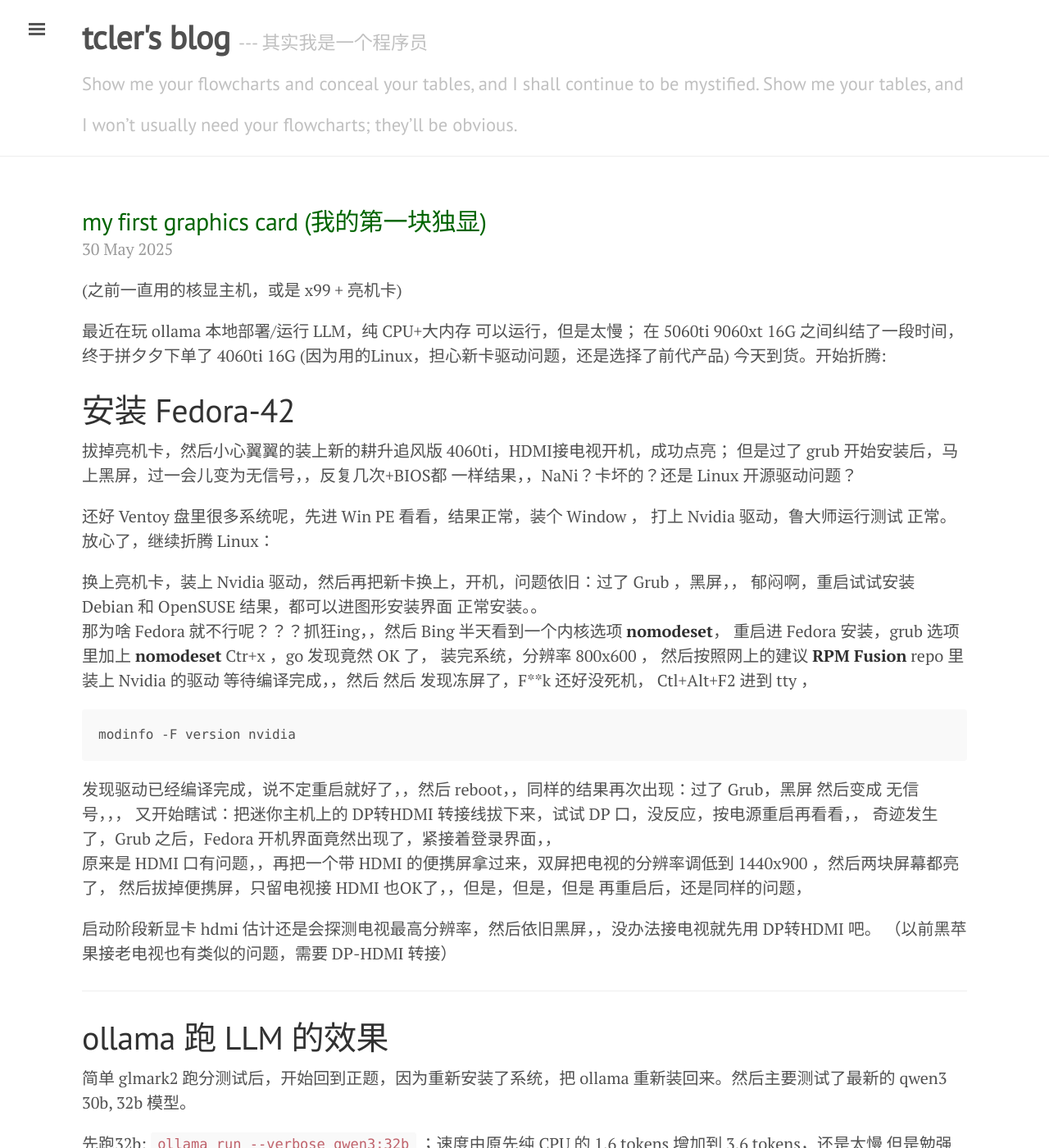
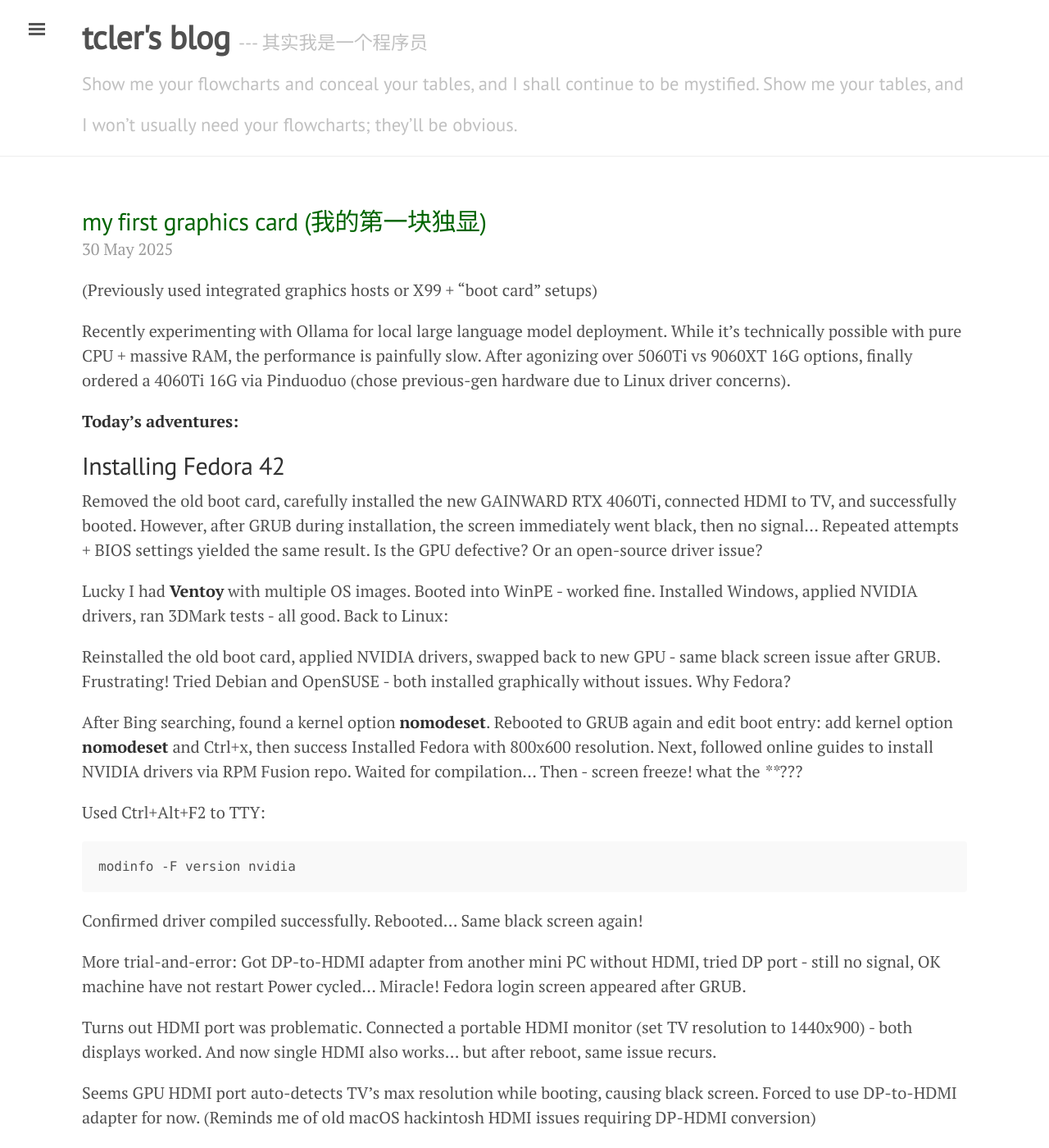
Before and after one commit to tcler/tcler.github.io, a Jekyll site: the page built from _posts/2025-05-30-my-first-graphics-card.md, in a window 1280 px wide and 1400 px high. Shown: the whole window at 82% size. Built offline with Jekyll 4.4.1, drawn with Linux system fonts in a browser that asks for light colours; some of the changed text lies outside the part shown.

Commit message:
Update 2025-05-30-my-first-graphics-card.md

````diff
--- a/_posts/2025-05-30-my-first-graphics-card.md
+++ b/_posts/2025-05-30-my-first-graphics-card.md
@@ -1,6 +1,81 @@
 ---
 layout: post
 title: "my first graphics card (我的第一块独显)"
+---
+(Previously used integrated graphics hosts or X99 + "boot card" setups)
+
+Recently experimenting with Ollama for local large language model deployment. While it's
+technically possible with pure CPU + massive RAM, the performance is painfully slow.
+After agonizing over 5060Ti vs 9060XT 16G options, finally ordered a 4060Ti 16G via
+Pinduoduo (chose previous-gen hardware due to Linux driver concerns).
+
+**Today's adventures:**
+
+## Installing Fedora 42
+Removed the old boot card, carefully installed the new GAINWARD RTX 4060Ti, connected
+HDMI to TV, and successfully booted. However, after GRUB during installation, the screen
+immediately went black, then no signal... Repeated attempts + BIOS settings yielded the
+same result. Is the GPU defective? Or an open-source driver issue?
+
+Lucky I had **Ventoy** with multiple OS images. Booted into WinPE - worked fine. Installed
+Windows, applied NVIDIA drivers, ran 3DMark tests - all good. Back to Linux:
+
+Reinstalled the old boot card, applied NVIDIA drivers, swapped back to new GPU - same black
+screen issue after GRUB. Frustrating! Tried Debian and OpenSUSE - both installed
+graphically without issues. Why Fedora?
+
+After Bing searching, found a kernel option **nomodeset**. Rebooted to GRUB again and edit
+boot entry: add kernel option **nomodeset** and Ctrl+x, then success Installed Fedora with 800x600 resolution. Next, followed online guides to install NVIDIA drivers via RPM Fusion repo. Waited for compilation...
+Then - screen freeze!  what the ****???
+
+Used Ctrl+Alt+F2 to TTY:
+```
+modinfo -F version nvidia
+```
+Confirmed driver compiled successfully. Rebooted... Same black screen again!
+
+More trial-and-error: Got DP-to-HDMI adapter from another mini PC without HDMI, tried DP port - still no signal, OK machine have not restart
+Power cycled... Miracle! Fedora login screen appeared after GRUB.
+
+Turns out HDMI port was problematic. Connected a portable HDMI monitor (set TV
+resolution to 1440x900) - both displays worked. And now single HDMI also works... but after
+reboot, same issue recurs.
+
+Seems GPU HDMI port auto-detects TV's max resolution while booting, causing black screen.
+Forced to use DP-to-HDMI adapter for now. (Reminds me of old macOS hackintosh HDMI issues
+requiring DP-HDMI conversion)
+
+---
+
+## Ollama LLM Performance with RTX 4060Ti
+
+Ran basic glmark2 benchmarks, then reinstalled Ollama. Tested latest qwen3 30B/32B
+models.
+
+- **qwen3:32b**: `ollama run --verbose qwen3:32b`
+  Speed jumped from 1.6 tokens/sec (CPU-only) to 3.6 tokens/sec - still slow but usable.
+
+- **qwen3:30b**: ~22 tokens/sec (vs ~12 tokens/sec on pure CPU)
+
+Single-user GPU utilization:
+- qwen3:32b: 20%-55% GPU usage, ~14.5GB VRAM
+- qwen3:30b: 20%-25% GPU usage, ~15GB VRAM
+
+VRAM bottleneck claims seem valid.
+
+// Maybe next try AMD's AI MAX 395 unified memory? but MAX 395 machines are too expensive...
+
+---
+
+## Other Discoveries
+- GPU fan is smart-stopped - doesn't spin at low load
+- `cpu-x` shows PCIe state transitions:
+  - Low load: PCIe Gen1x8
+  - Medium load: PCIe Gen2x8
+  - High load: PCIe Gen3x8 (my CPU/mobo max PCIe 3.0)
+- After replacing new GPU and remove a bottom noisy fan, kernel compilation completed faster - likely improved airflow in mini case
+
+---
 ---
 
 (之前一直用的核显主机，或是 x99 + 亮机卡)
````
